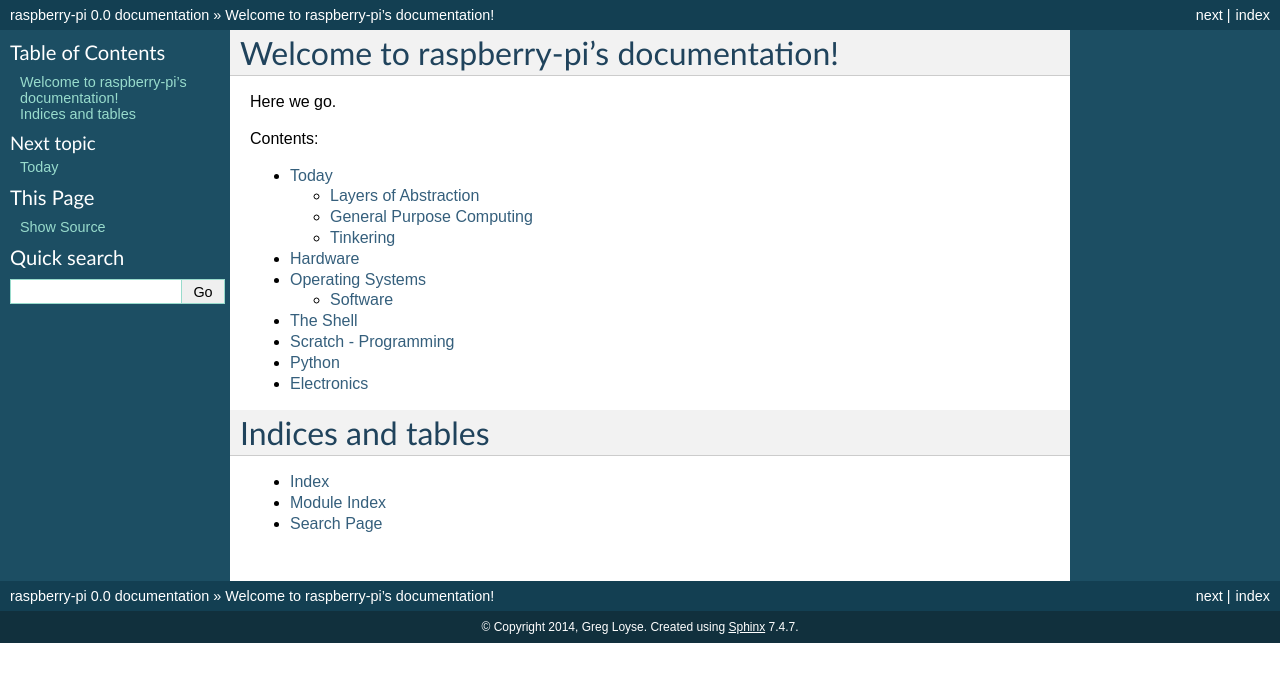
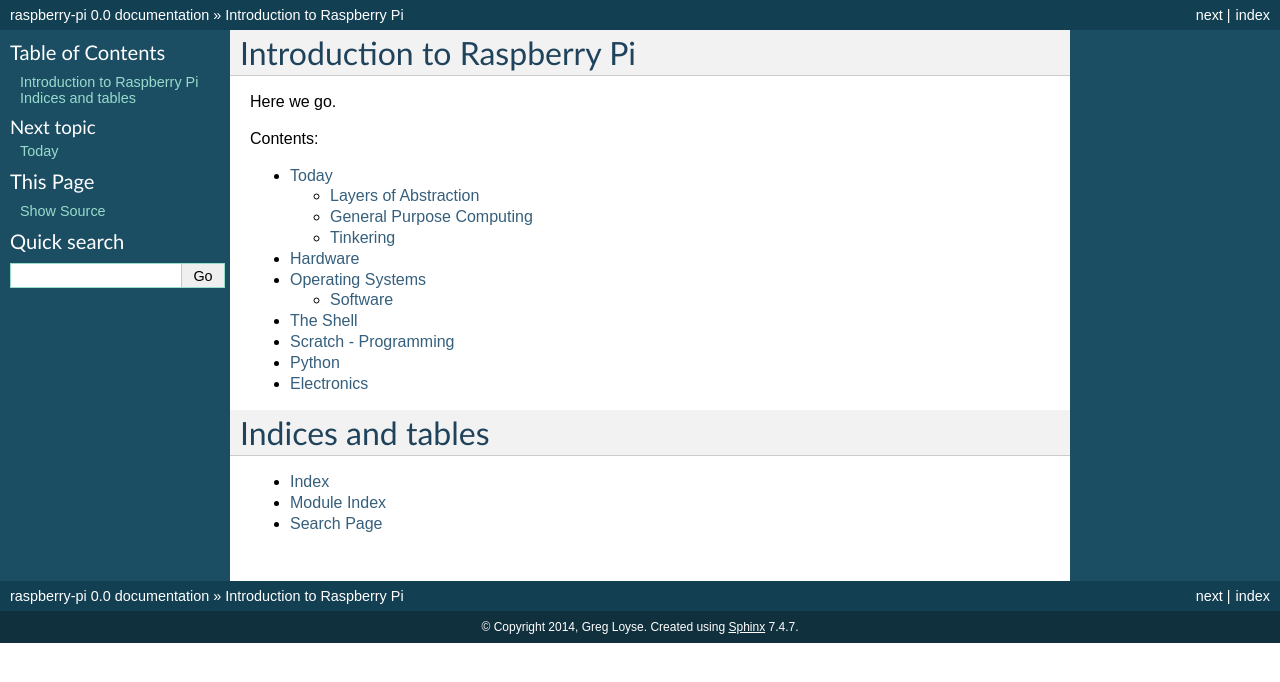
Before and after one commit to arachnegl/intro-to-raspberry-pi, a Sphinx documentation site: the page built from source/index.rst, in a window 1280 px wide. Shown: the top 682 px of the page. Built offline with Sphinx 7.4.7, drawn with Linux system fonts in a browser that asks for light colours.

Commit message:
chg title

```diff
--- a/source/index.rst
+++ b/source/index.rst
@@ -3,8 +3,8 @@
    You can adapt this file completely to your liking, but it should at least
    contain the root `toctree` directive.
 
-Welcome to raspberry-pi's documentation!
-========================================
+Introduction to Raspberry Pi
+============================
 
 Here we go.
 
```
